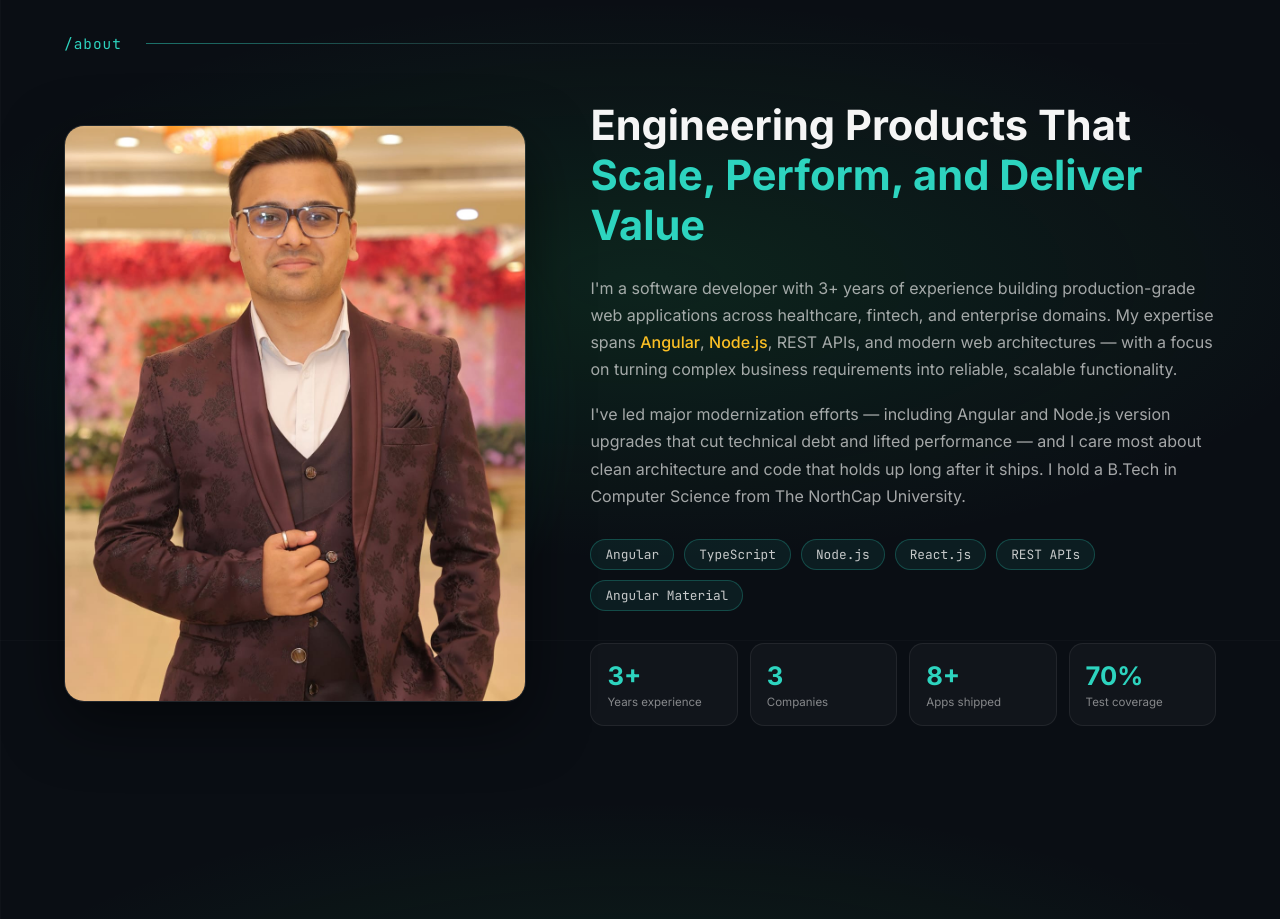
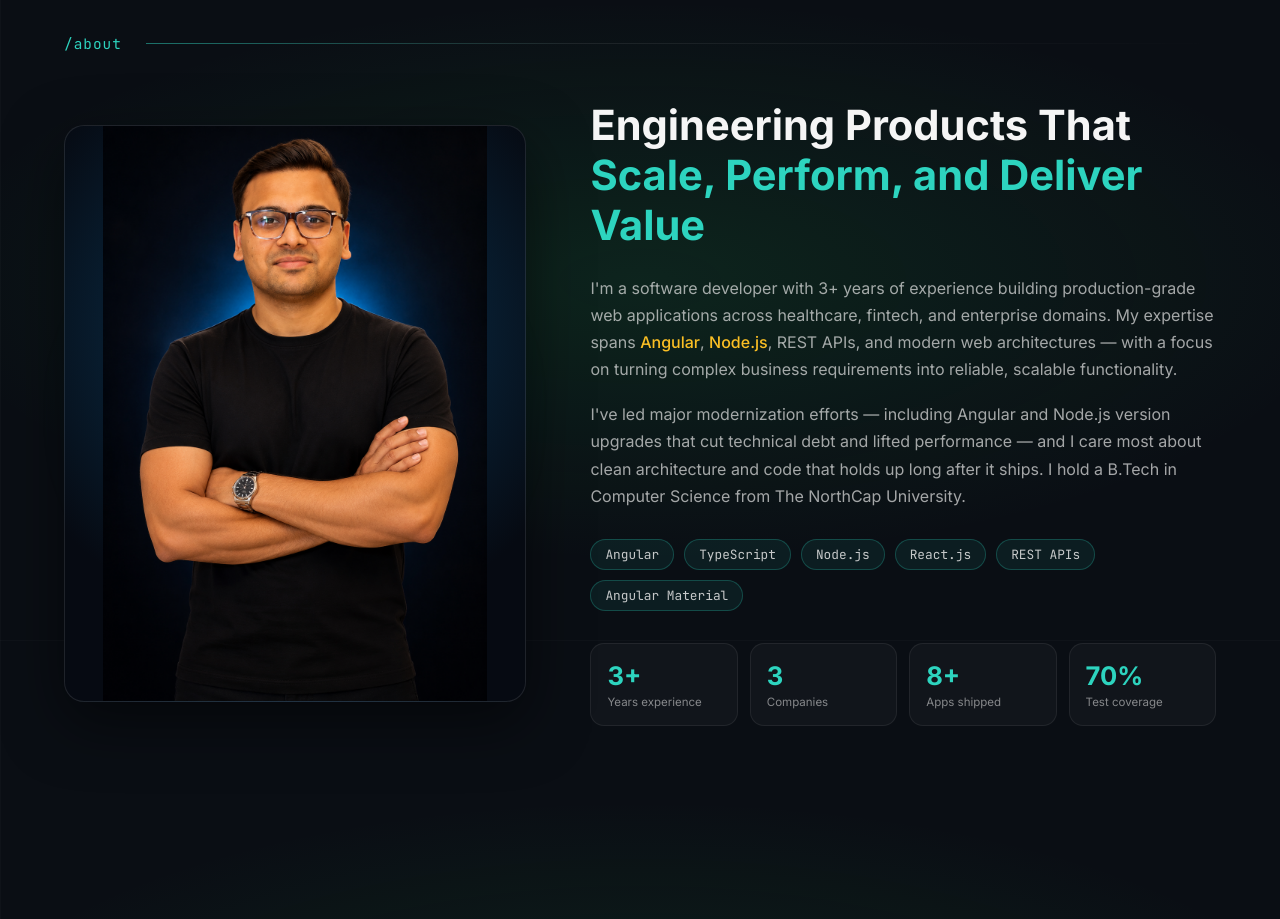
Before and after one commit to Lakshay-garg/lakshay-portfolio, an Angular app: page / in a window 1280 px wide. Shown: the part 960-1879 px from the top of the page. Built offline with nearby package versions, Linux system fonts and the light colour scheme.

Commit message:
profile pic changed

```diff
--- a/src/app/sections/about/about.css
+++ b/src/app/sections/about/about.css
@@ -40,6 +40,7 @@
 
 .about-image {
   position: relative;
+  isolation: isolate;
 }
 .image-frame {
   position: relative;
@@ -49,16 +50,22 @@
   border: 1px solid rgba(255, 255, 255, 0.1);
   box-shadow: 0 20px 60px rgba(0, 0, 0, 0.5);
   aspect-ratio: 4 / 5;
+  display: flex;
+  align-items: flex-end;      /* anchor subject to bottom */
+  justify-content: center;
+  background: radial-gradient(circle at 50% 35%, #0b3a5c, #060a12 70%);
 }
+
 .image-frame img {
   width: 100%;
   height: 100%;
-  object-fit: cover;
+  object-fit: contain;         /* was cover — no cropping */
+  object-position: bottom center;
   display: block;
 }
 .image-glow {
   position: absolute;
-  inset: -10%;
+  inset: 0%;
   z-index: 1;
   background: radial-gradient(circle at 50% 50%, rgba(45, 212, 191, 0.18), transparent 65%);
   filter: blur(20px);
--- a/src/app/sections/about/about.html
+++ b/src/app/sections/about/about.html
@@ -8,7 +8,7 @@
     <!-- LEFT: image -->
     <div class="about-image">
       <div class="image-frame">
-        <img src="assets/lakshay.jpg" alt="Lakshay Garg" />
+        <img src="assets/profile.png" alt="Lakshay Garg" />
       </div>
       <div class="image-glow"></div>
     </div>
```
Also changed, not shown: src/assets/lakshay.jpg (deleted), src/assets/profile.png (added).
